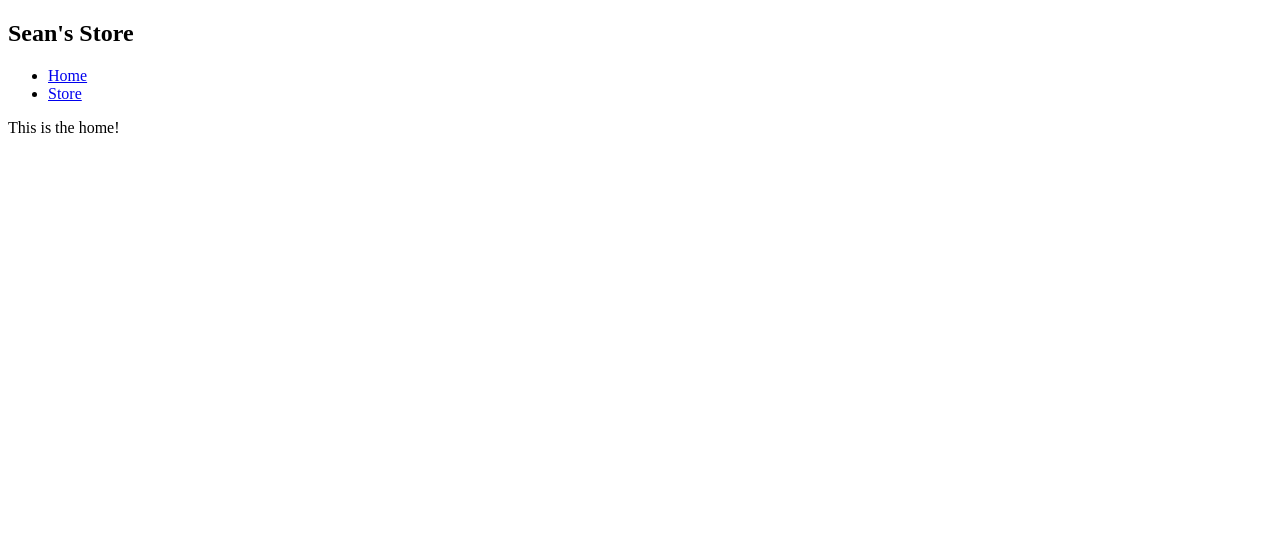
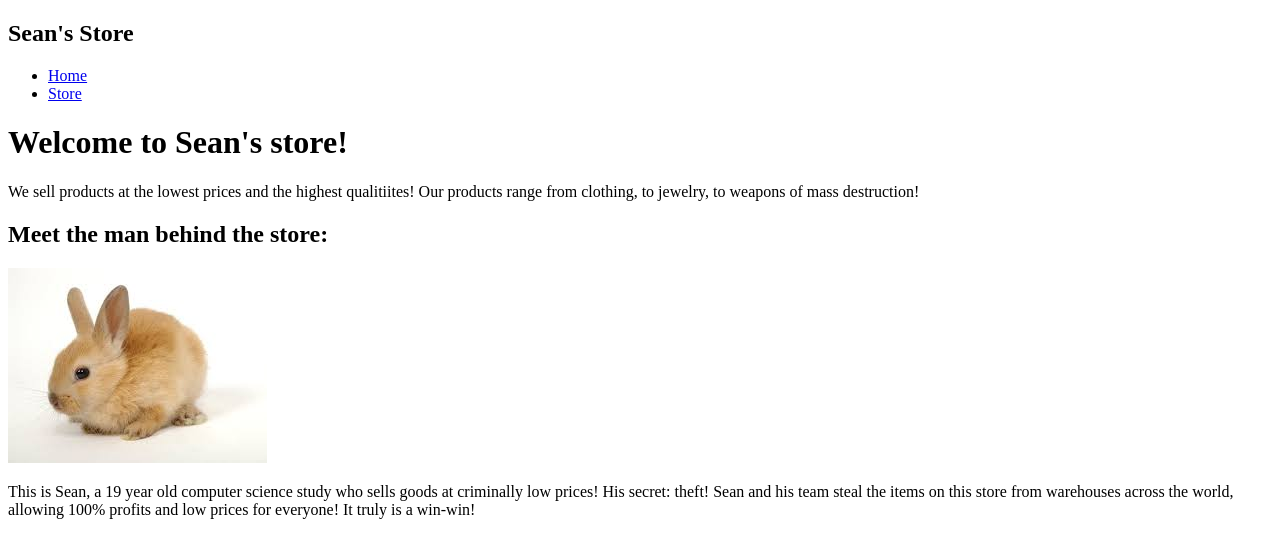
Before and after one commit to SeanRMcC/odin-shopping-cart, a React (Vite) app: page / in a window 1280 px wide. Shown: the top 558 px of the page. Built offline with nearby package versions, Linux system fonts and the light colour scheme.

Commit message:
Create basic home page

```diff
--- a/src/components/Home.jsx
+++ b/src/components/Home.jsx
@@ -1,6 +1,14 @@
+import bunnyImage from "./../assets/bunny.jpeg";
+
 function Home(){
     return (
-        <p>This is the home!</p>
+        <>
+            <h1>Welcome to Sean's store!</h1>
+            <p>We sell products at the lowest prices and the highest qualitiites! Our products range from clothing, to jewelry, to weapons of mass destruction!</p>
+            <h2>Meet the man behind the store:</h2>
+            <img src={bunnyImage} alt="Sean McCarty" />
+            <p>This is Sean, a 19 year old computer science study who sells goods at criminally low prices! His secret: theft! Sean and his team steal the items on this store from warehouses across the world, allowing 100% profits and low prices for everyone! It truly is a win-win!</p>
+        </>
     );
 }
 
```
Also changed, not shown: src/assets/bunny.jpeg (added).
